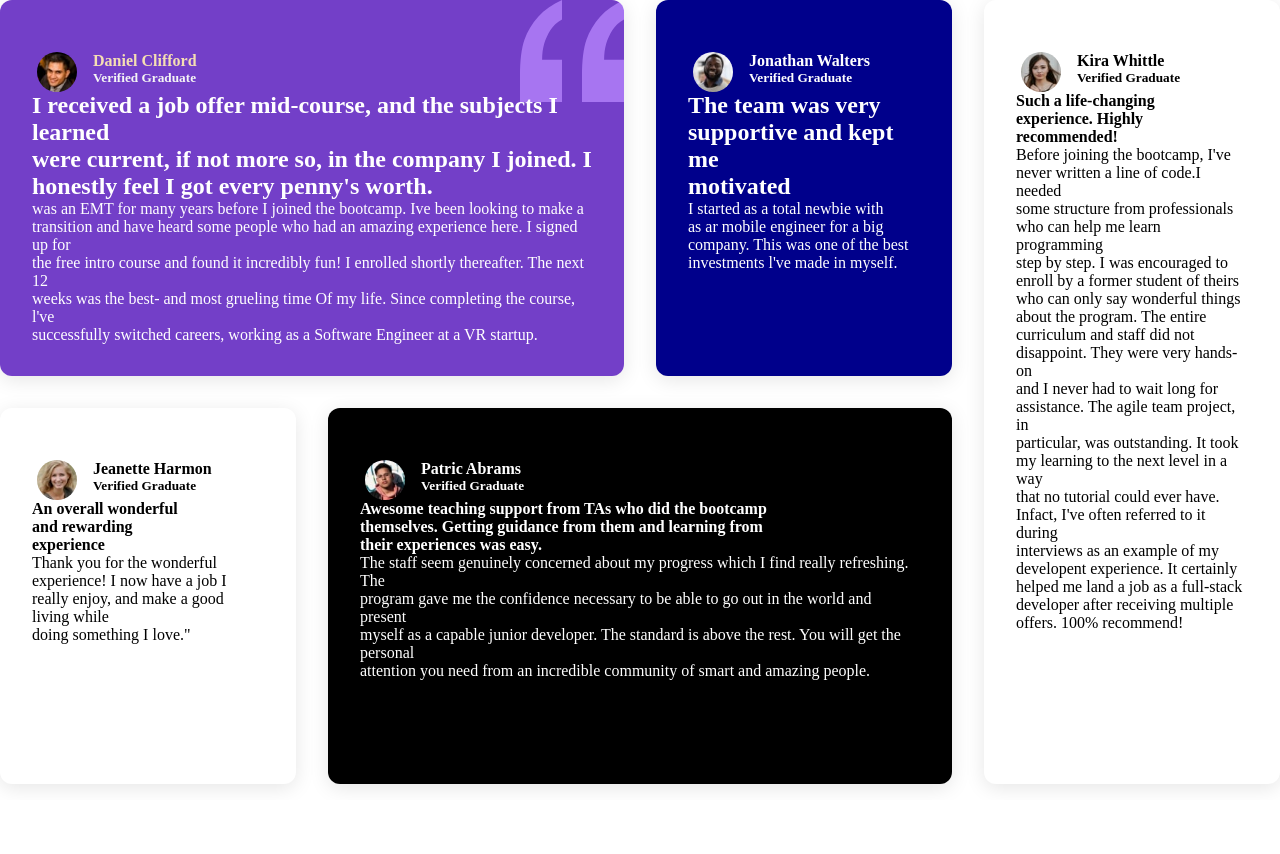
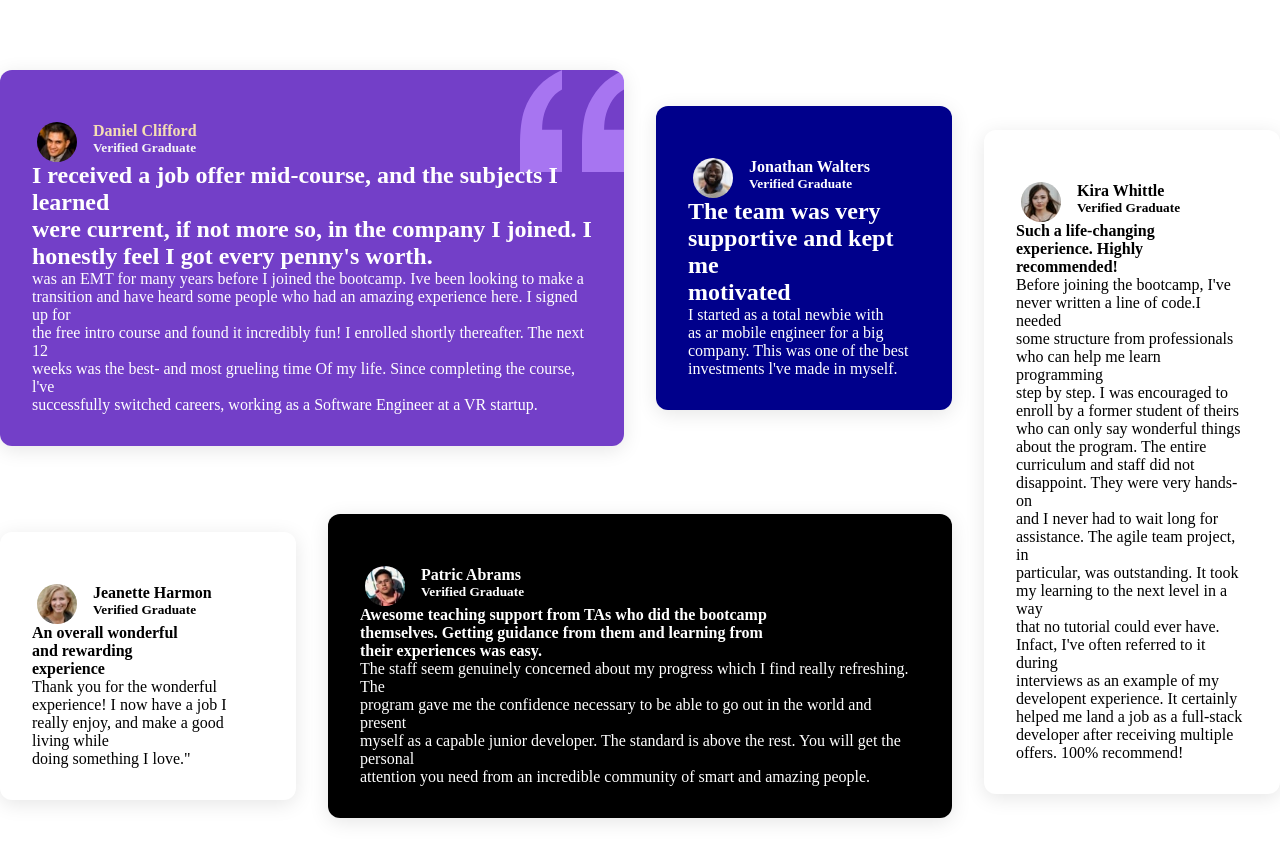
Before and after one commit to Meizy09/Grid, a plain HTML site: page index.html in a window 1280 px wide. Before the commit the page ends 800 px from the top, so only its background shows below. Drawn offline with Linux system fonts and the light colour scheme.

Commit message:
Update styles.css

```diff
--- a/styles.css
+++ b/styles.css
@@ -8,6 +8,10 @@ display: grid;
 grid-template-columns:  repeat(4, 1fr);
 grid-template-rows: repeat(2, 1fr);
 gap: 2rem;
+padding-top: 70px;
+align-items: center;
+justify-content: center;
+
 }
 
 .testimonial1{
```
